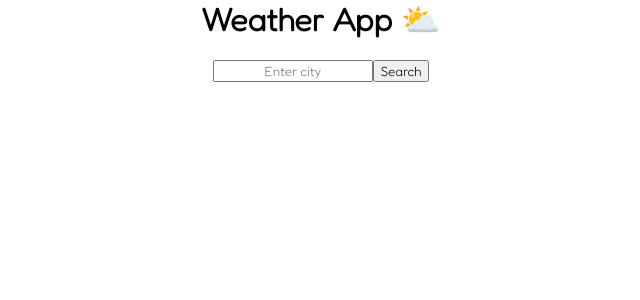
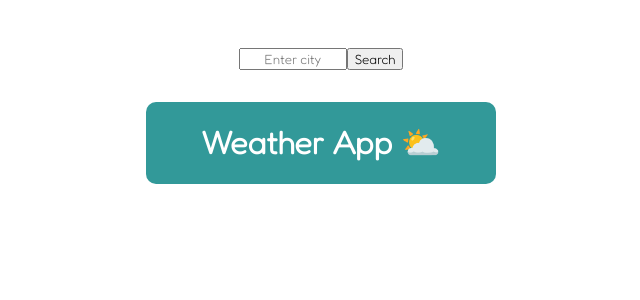
Before and after one commit to maitrish1/React-Weather-App, a React (Create React App) app: page / in a window 1280 px wide. Shown: the top 300 px of the page, without its empty margins (319-959 px from the left). Built offline with nearby package versions, Linux system fonts and the light colour scheme.

Commit message:
Added card

```diff
--- a/package.json
+++ b/package.json
@@ -1,5 +1,4 @@
 {
-  "homepage": "http://maitrish1.github.io/react-weather-app",
   "name": "react-weather-app",
   "version": "0.1.0",
   "private": true,
--- a/src/App.css
+++ b/src/App.css
@@ -16,6 +16,8 @@ body{
   overflow-x: scroll;
   gap:1em;
   scroll-behavior: smooth;
+  padding-left: 1.5em;
+  padding-right: 1.5em;
 }
 .hour{
   display: flex;
@@ -23,6 +25,9 @@ body{
   overflow-x: scroll;
   gap:1em;
   scroll-behavior: smooth;
+
+  padding-left: 1.5em;
+  padding-right: 1.5em;
 }
 .weekday-div{
   background-color: rgb(120, 231, 144);
@@ -61,7 +66,35 @@ body{
 }
 .App-parent{
   box-sizing: border-box;
-  width: 400px;
+  width: 60vw;
 
   height: 100%;
 }
+.App{
+  padding-top: 3em;
+  display: flex;
+  flex-direction: column;
+  gap:2em;
+  align-items: center;
+}
+.App-child{
+  box-sizing: border-box;
+  background-color: rgb(50, 153, 153);
+  border-radius: 10px;
+  width: 350px;
+  color: white;
+}
+form #search{
+  width: 100px;
+}
+#icon{
+  font-size: 2em;
+}
+#cover-icon{
+  font-size: 1.5em;
+}
+@media screen and (max-width:800px){
+  .App-parent{
+    width: 95vw;
+  }
+}
--- a/src/App.js
+++ b/src/App.js
@@ -94,11 +94,14 @@ export default class App extends Component {
       <div className='App-parent'>
 
         <div className='App'>
-          <h1 style={{marginTop: 0}}>{this.state.cityName? this.state.cityName: 'Weather App ⛅'} </h1>
-          <Search onCityNameChanged={this.setNewCity} />
-          <h1>{this.state.currtemp?Math.ceil(this.state.currtemp)+" ℃":''}</h1>
-          <h2>{this.state.currMax?Math.ceil(this.state.currMax)+" ℃"+'/'+Math.floor(this.state.currMin) +" ℃":''}</h2>
+        <Search onCityNameChanged={this.setNewCity} />
+          <div className='App-child'>
+          <h1>{this.state.cityName? this.state.cityName: 'Weather App ⛅'} </h1>
+
+          <h1>{this.state.currtemp?Math.ceil(this.state.currtemp)+"°C":''}</h1>
+          <h2>{this.state.currMax?Math.ceil(this.state.currMax)+"°C"+'/'+Math.floor(this.state.currMin) +"°C":''}</h2>
           <h2>{this.state.currentCondition} </h2>
+          </div>
         </div>
 
         <h4>{this.state.cityName? 'Hourly Weather Forecast': ''}</h4>
@@ -107,8 +110,8 @@ export default class App extends Component {
           {this.state.hours.map((hour)=>(
           <div className='hour-div'>
             <p>{this.cropTime(hour.datetime)}</p>
-            <p>{this.coverIcon(hour.datetime)}</p>
-            <p>{hour.temp} ℃</p>
+            <p id="cover-icon">{this.coverIcon(hour.datetime)}</p>
+            <p>{Math.ceil(hour.temp)}°C</p>
             <p>{hour.conditions}</p>
           </div>
           ))}
@@ -119,9 +122,9 @@ export default class App extends Component {
         <div className='weekday'>
           {this.state.weekDays.map((weekday)=>(
           <div className='weekday-div'>
-            <p>{this.setIcon(weekday.icon)}</p>
+            <p id="icon">{this.setIcon(weekday.icon)}</p>
             <p>{this.dateTimeFunc(weekday.datetime)}</p>
-            <p>{Math.ceil(weekday.tempmax)} / {Math.floor(weekday.tempmin)} ℃</p>
+            <p>{Math.ceil(weekday.tempmax)}°C/{Math.floor(weekday.tempmin)}°C</p>
             <p> {weekday.conditions}</p>
 
           </div>
--- a/src/components/Search.js
+++ b/src/components/Search.js
@@ -25,13 +25,13 @@ export default class Search extends Component {
 
   render() {
     return (
-      <div>
-          <form action="#" onSubmit={this.searchCity}>
-              <input type="text" placeholder='Enter city' value={this.state.cityName} onChange={this.handleChange} />
+
+          <form  action="#" onSubmit={this.searchCity}>
+              <input id='search' type="text" placeholder='Enter city' value={this.state.cityName} onChange={this.handleChange} />
               <input type="submit" value='Search'/>
           </form>
 
-      </div>
+
     )
   }
 }
```
